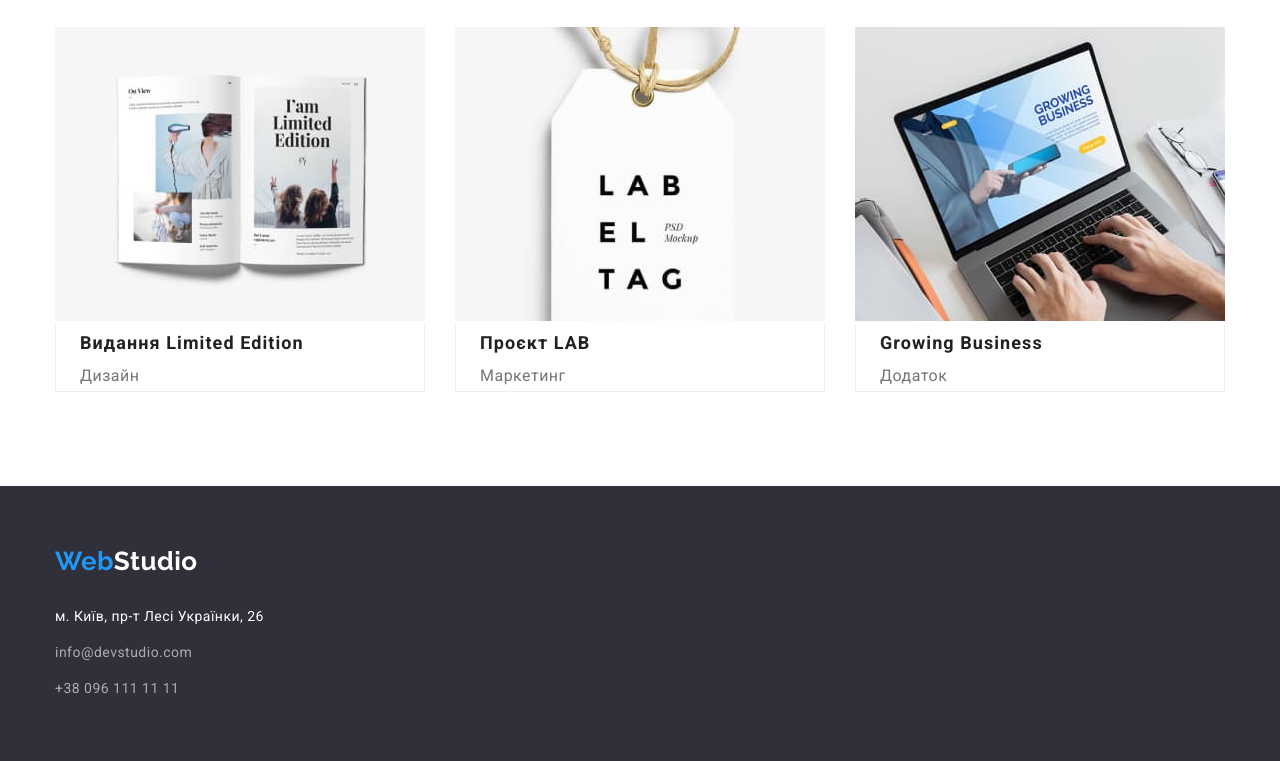
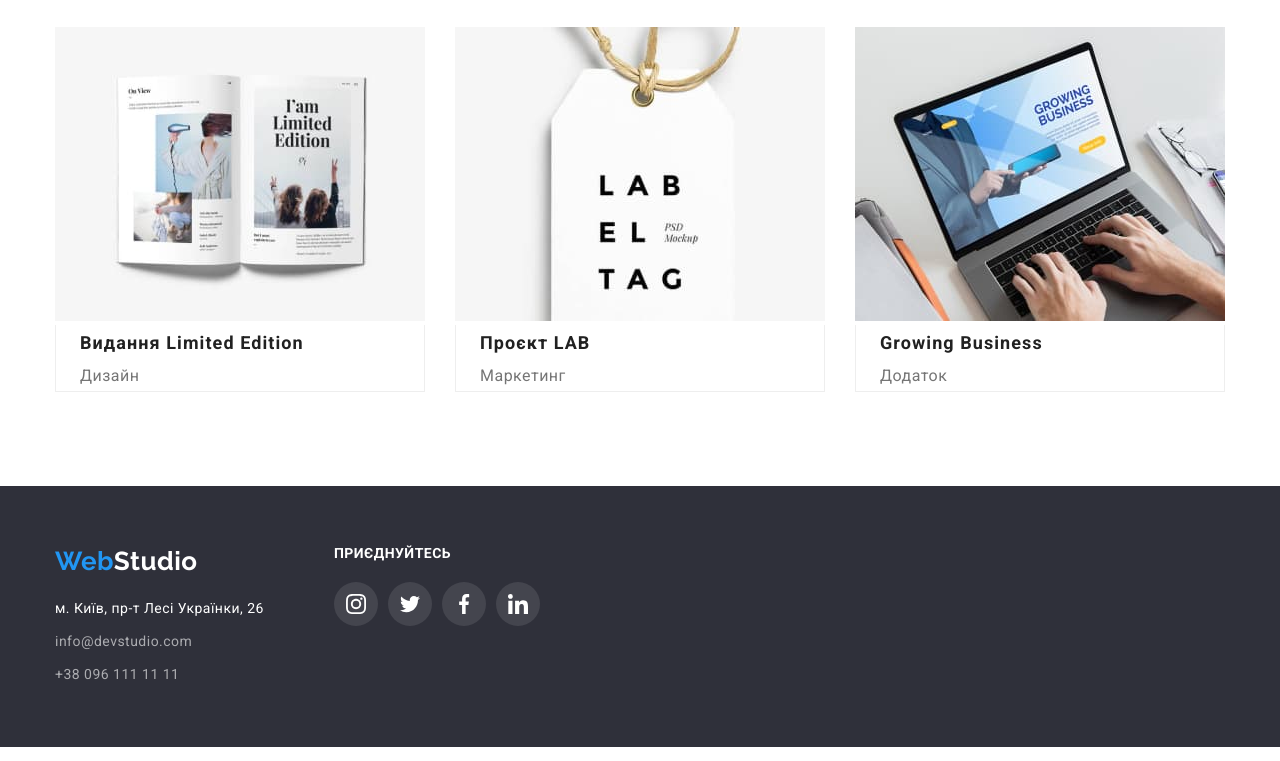
Before and after one commit to VVervolk/goit-markup-hw-04, a plain HTML site: page portfolio.html in a window 1280 px wide. Shown: the part 1029-1790 px from the top of the page. Drawn offline with nearby package versions, Linux system fonts and the light colour scheme.

Commit message:
Доделал footer, страницу "Портфолио", исправил ошибки

```diff
--- a/css/styles.css
+++ b/css/styles.css
@@ -130,14 +130,17 @@ header {
 
 /* Hero */
 .hero {
+    max-width: 1600px;
     padding-top: 200px;
     padding-bottom: 200px;
+    margin-left: auto;
+    margin-right: auto;
 
     background-image: linear-gradient(to right, rgba(47, 48, 58, 0.4), rgba(47, 48, 58, 0.4)),
     url(../images/background.jpg);
     background-repeat: no-repeat;
     background-position: center;
-    background-size: 1600px;
+    /* background-size: 1600px; */
 
     text-align: center;
 }
@@ -250,6 +253,7 @@ h1 {
     padding-bottom: 30px;
 
     background-color: #fff;
+    box-shadow: 0px 1px 3px rgba(0, 0, 0, 0.12), 0px 1px 1px rgba(0, 0, 0, 0.14), 0px 2px 1px rgba(0, 0, 0, 0.2);
     width: 270px;
     font-size: 16px;
     line-height: 1.19;
@@ -315,7 +319,15 @@ footer {
 
 footer .logo {
     display: block;
-    margin-bottom: 28px;
+    margin-bottom: 20px;
+}
+
+.footer-box {
+    display: flex;
+}
+
+.footer-contacts {
+    margin-right: 70px;
 }
 
 .logo-piece {
@@ -329,7 +341,7 @@ footer .logo {
 }
 
 .address .item:not(:last-child) {
-    margin-bottom: 12px;
+    margin-bottom: 9px;
 }
 
 .contacts-address {
@@ -343,6 +355,44 @@ footer .logo {
 .contacts:hover,
 .contacts:focus {
     color: var(--focus-color);
+}
+
+
+.links-title {
+    margin-bottom: 20px;
+
+    font-weight: 700;
+    font-size: 14px;
+    line-height: 1.14;
+    text-transform: uppercase;
+
+    color: #fff;
+}
+
+.links-list {
+    display: flex;
+    gap: 10px;
+}
+
+.footer-link {
+    display: block;
+    width: 44px;
+    height: 44px;
+    padding: 12px;
+    border-radius: 50%;
+    background-color: rgba(255, 255, 255, 0.1);
+}
+
+.footer-link:hover, .footer-link:focus {
+    background-color: var(--focus-color);
+}
+
+.footer-link-icon {
+    width: 20px;
+    height: 20px;
+    object-position: center;
+
+    fill: #fff;
 }
 
 /* Портфолио */
@@ -383,6 +433,7 @@ footer .logo {
 .filter:focus {
     color: #fff;
     background-color: var(--focus-color);
+    box-shadow: 0px 3px 1px rgba(0, 0, 0, 0.1), 0px 1px 2px rgba(0, 0, 0, 0.08), 0px 2px 2px rgba(0, 0, 0, 0.12);
 }
 
 .filter-list .item:not(:last-child) {
@@ -397,6 +448,10 @@ footer .logo {
 
 .portfolio-item {
     flex-basis: calc((100% - 60px) / 3);
+}
+
+.portfolio-item:hover {
+    box-shadow: 0px 1px 1px rgba(0, 0, 0, 0.12), 0px 4px 4px rgba(0, 0, 0, 0.06), 1px 4px 6px rgba(0, 0, 0, 0.16);
 }
 
 .project-name {
@@ -453,12 +508,12 @@ footer .logo {
 
 .clients{
     display: flex;
-    align-items: center;
     gap: 30px;
 }
 
 .client-link {
     display: block;
+    width: 170px;
     padding: 16px 32px;
 
     border: 1px solid #AFB1B8;
--- a/portfolio.html
+++ b/portfolio.html
@@ -28,12 +28,22 @@
                     </li>
                 </ul>
             </nav>
-            <ul class="contacts-list ">
+            <ul class="contacts-list">
                 <li class="item">
-                    <a class="link header-contacts" href="mailto:info@devstudio.com">info@devstudio.com</a>
+                    <a class="link header-contacts" href="mailto:info@devstudio.com">
+                        <svg class="icon icon-contacts" width="16" height="12">
+                            <use href="./images/icons.svg#icon-mail"></use>
+                        </svg>
+                        info@devstudio.com
+                    </a>
                 </li>
                 <li class="item">
-                    <a class="link header-contacts" href="tel:+380961111111">+38 096 111 11 11</a>
+                    <a class="link header-contacts" href="tel:+380961111111">
+                        <svg class="icon icon-contacts" width="10" height="16">
+                            <use href="./images/icons.svg#icon-call"></use>
+                        </svg>
+                        +38 096 111 11 11
+                    </a>
                 </li>
             </ul>
         </div>
@@ -135,16 +145,56 @@
             </section>
         </main>
         <footer>
-            <div class="container">
-                <a class="link logo" href="./index.html">Web<span class="logo-piece">Studio</span></a>
-                <address class="address">
-                    <ul>
-                        <li class="item contacts-address">м. Київ, пр-т Лесі Українки, 26</li>
-                        <li class="item"><a class="link footer-contacts" href="mailto:info@devstudio.com">info@devstudio.com</a>
+            <div class="container footer-box">
+                <div class="footer-contacts">
+                    <a class="link logo" href="./index.html">Web<span class="logo-piece">Studio</span></a>
+                    <address class="address">
+                        <ul>
+                            <li class="item contacts-address">м. Київ, пр-т Лесі Українки, 26</li>
+                            <li class="item"><a class="link footer-contacts"
+                                    href="mailto:info@devstudio.com">info@devstudio.com</a>
+                            </li>
+                            <li class="item"><a class="link footer-contacts" href="tel:++380961111111">+38 096 111 11 11</a>
+                            </li>
+                        </ul>
+                    </address>
+                </div>
+                <div class="footer-links">
+                    <p class="links-title">Приєднуйтесь</p>
+                    <ul class="links-list">
+                        <li>
+                            <a class="footer-link" href="#">
+                                <svg class="footer-link-icon">
+                                    <use href="./images/icons.svg#icon-instagram-2"></use>
+                                </svg>
+                            </a>
                         </li>
-                        <li class="item"><a class="link footer-contacts" href="tel:++380961111111">+38 096 111 11 11</a></li>
+
+                        <li>
+                            <a class="footer-link" href="#">
+                                <svg class="footer-link-icon">
+                                    <use href="./images/icons.svg#icon-twitter-1"></use>
+                                </svg>
+                            </a>
+                        </li>
+
+                        <li>
+                            <a class="footer-link" href="#">
+                                <svg class="footer-link-icon">
+                                    <use href="./images/icons.svg#icon-facebook-1"></use>
+                                </svg>
+                            </a>
+                        </li>
+
+                        <li>
+                            <a class="footer-link" href="#">
+                                <svg class="footer-link-icon">
+                                    <use href="./images/icons.svg#icon-linkedin-1"></use>
+                                </svg>
+                            </a>
+                        </li>
                     </ul>
-                </address>
+                </div>
             </div>
         </footer>
 </body>
```
Also changed, not shown: index.html (+42 -3 lines).
